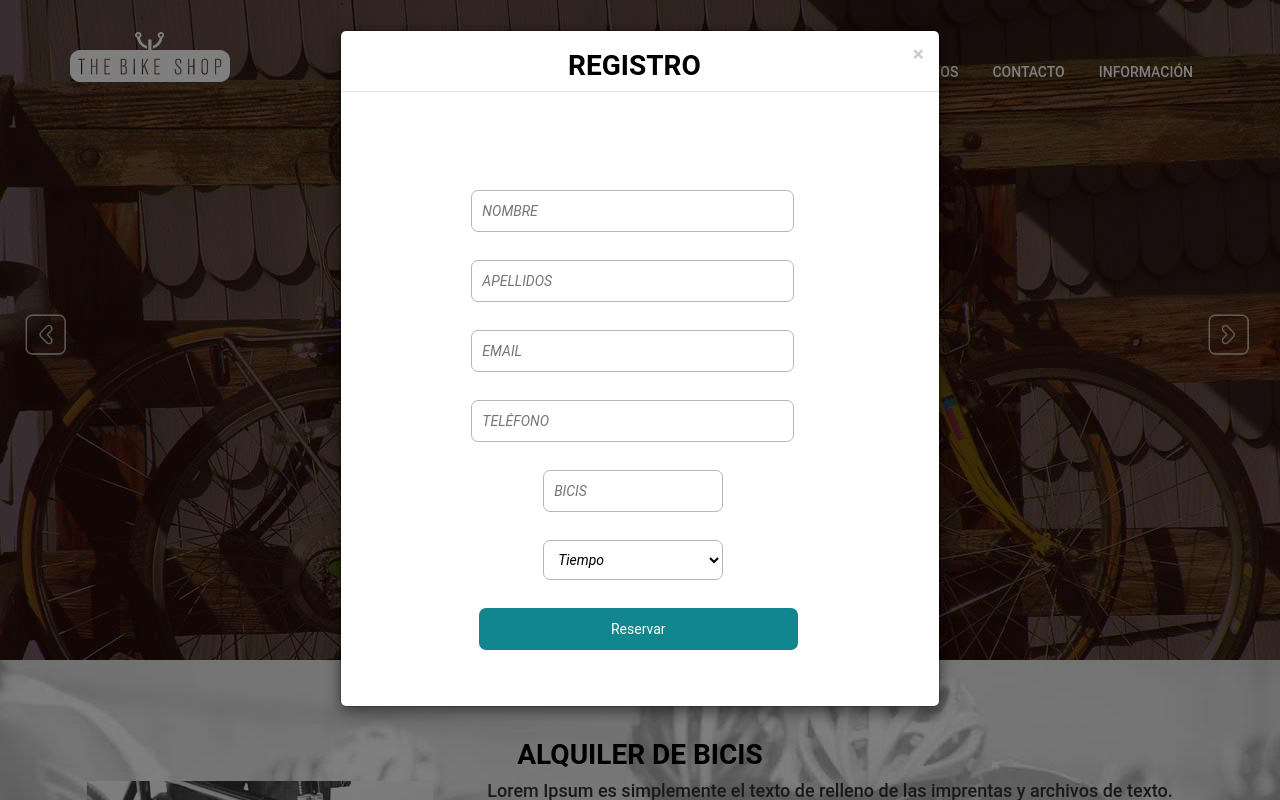
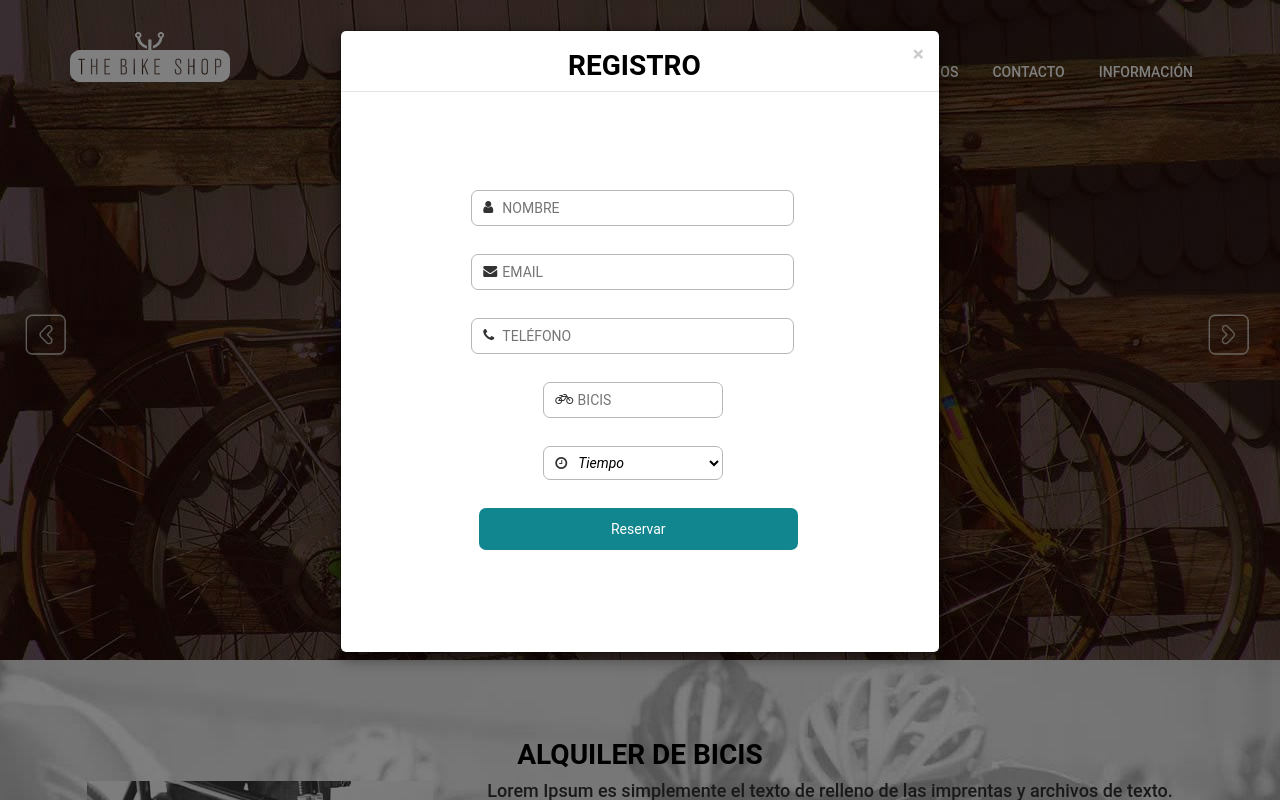
Before and after one commit to B0rjitaaa/bikes, a Django app: page / in a window 1280 px wide, after a click on "Click Me". Run offline with Django 3.2, Linux system fonts and the light colour scheme; some libraries are stand-ins or nearby versions.

Commit message:
Finalizado formlulario para registro de bicis.

```diff
--- a/shop/templates/index.html
+++ b/shop/templates/index.html
@@ -97,12 +97,12 @@
 						<div class="booking">
 				            <!-- content goes here -->
 							<form>
-								 <input class="user" type="text" placeholder="NOMBRE" required="">
-								 <input class="user" type="text" placeholder="APELLIDOS" required="">
-								 <input class="user" type="text" placeholder="EMAIL" required=""><br>
-								 <input class="user" type="text" placeholder="TELÉFONO" required=""><br>
-								 <input type="text" placeholder="BICIS" required="">
-								 <select name="" id="">
+								 <i class="fa fa-user"></i><input class="user" type="text" placeholder="NOMBRE" required=""><br>
+								 <i class="fa fa-envelope"></i><input class="user" type="text" placeholder="EMAIL" required=""><br>
+								 <i class="fa fa-phone"></i><input class="user" type="text" placeholder="TELÉFONO" required=""><br>
+								 <i class="fa fa-bicycle"></i><input id="num_bike" name="num_bike" type="text" placeholder=" BICIS" required=""><br>
+
+								 <i class="fa fa-clock-o"></i><select name="" id="">
 								 	<option value="--" selected="true">Tiempo</option>
 								 	<option value="1">1h - 3€</option>
 								 	<option value="1">3h - 8€</option>
--- a/static/css/style.css
+++ b/static/css/style.css
@@ -490,6 +490,7 @@ background-position:-167px -36px;
 /*--booking--*/
 .booking{
 	/*background:url(../../images/contact.jpg) no-repeat 0px 0px;*/
+	position: relative;
 	min-height:560px;
 	background-size:cover;
 	text-align:center;
@@ -513,11 +514,11 @@ background-position:-167px -36px;
 .booking form input[type="text"], .booking textarea , select{
   width: 50%;
   margin-right: 4%;
-  padding: 10px;
+  padding: 7px;
+  padding-left: 30px;
   border: 1px solid #b7b7b7;
   font-size: 1em;
   margin-bottom: 2em;
-  font-style:italic;
   color: #000;
   background: #fff;
   outline: none;
@@ -528,6 +529,11 @@ background-position:-167px -36px;
   -moz-transition: 0.5s all ease;
   -o-transition: 0.5s all ease;
   -ms-transition: 0.5s all ease;
+}
+.booking i{
+	position: absolute;
+    padding: 10px 12px;
+    pointer-events: none;
 }
 .booking form input[type="text"].user,.booking textarea {
 	width:90%;
```
